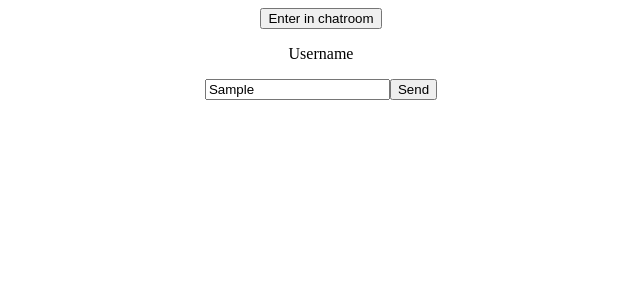
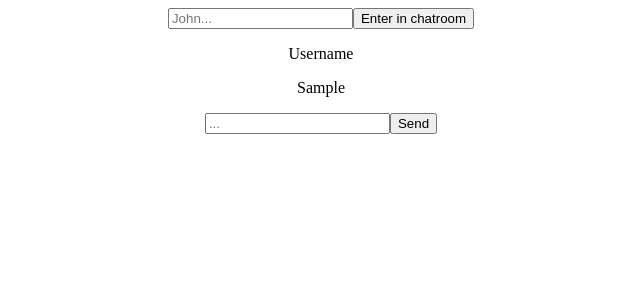
Before and after one commit to diogomiguelfreire/reactChat, a React (Create React App) app in the folder client/: page / in a window 1280 px wide. Both pictures are taken after typing "Sample" into the empty fields and a click on the button "Send". Shown: the top 300 px of the page, without its empty margins (319-959 px from the left). Built offline with nearby package versions, Linux system fonts and the light colour scheme; no server answers; the HTML template or start-up script is replaced by a standard one.

Commit message:
send messagens to the client and show them

```diff
--- a/client/src/App.js
+++ b/client/src/App.js
@@ -6,17 +6,26 @@ import Chat from "./Chat";
 const socket = io.connect("http://localhost:3001");
 
 function App() {
-  const [] = useState("");
+  const [username, setUsername] = useState("");
 
   const joinChat = () => {
-    socket.emit("join_chat", "chatroom1");
+    if (username !== "") {
+      socket.emit("join_chat", "chatroom1");
+    }
   };
 
   return (
     <div className="App">
+      <input
+        type="text"
+        placeholder="John..."
+        onChange={(event) => {
+          setUsername(event.target.value);
+        }}
+      />
       <button onClick={joinChat}>Enter in chatroom</button>
 
-      <Chat socket={socket}></Chat>
+      <Chat chatroom="chatroom1" socket={socket}></Chat>
     </div>
   );
 }
--- a/client/src/Chat.js
+++ b/client/src/Chat.js
@@ -1,29 +1,48 @@
-import React, { useState } from "react";
+import React, { useEffect, useState } from "react";
 
 function Chat({ socket, chatroom, username }) {
   const [currentMessage, setCurrentMessage] = useState("");
+  const [messageList, setMessageList] = useState([]);
 
   //Message body
   const sendMessage = async () => {
     if (currentMessage !== "") {
       const messageData = {
         chatroom: chatroom,
-        author: username,
+        author: "username",
         message: currentMessage,
       };
 
       await socket.emit("send_message", messageData);
+      setMessageList((list) => [...list, messageData]);
+      setCurrentMessage("");
     }
   };
+
+  useEffect(() => {
+    socket.on("receive_message", (data) => {
+      setMessageList((list) => [...list, data]);
+    });
+  }, [socket]);
 
   return (
     <div>
       <div>
         <p>Username</p>
       </div>
+      <div>
+        {messageList.map((messageContent) => {
+          return (
+            <div>
+              <p>{messageContent.message}</p>
+            </div>
+          );
+        })}
+      </div>
       <input
         type="text"
         placeholder="..."
+        value={currentMessage}
         onChange={(event) => {
           setCurrentMessage(event.target.value);
         }}
```
Also changed, not shown: 1 other file (tests, documents, lock files or other folders).
